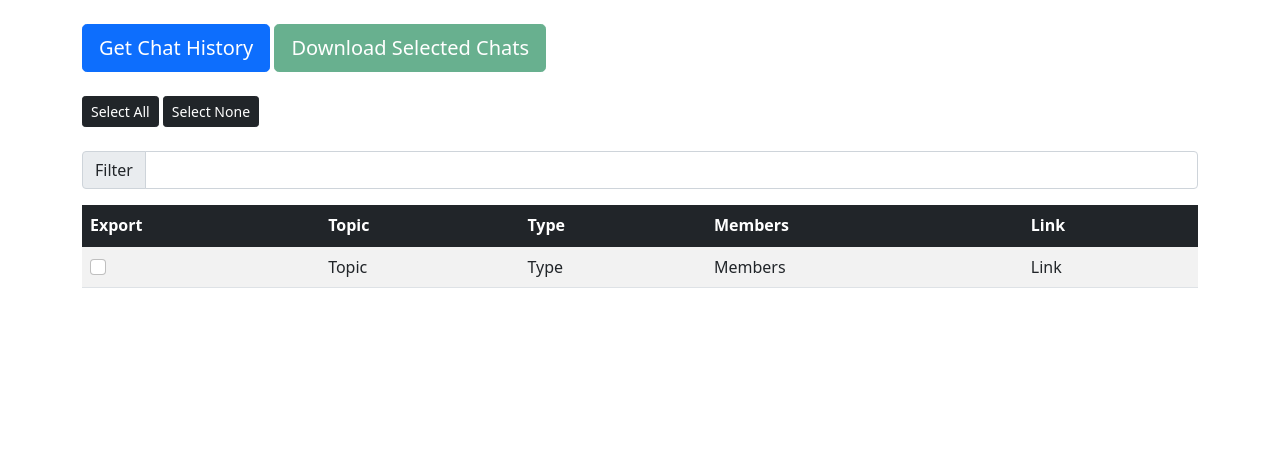
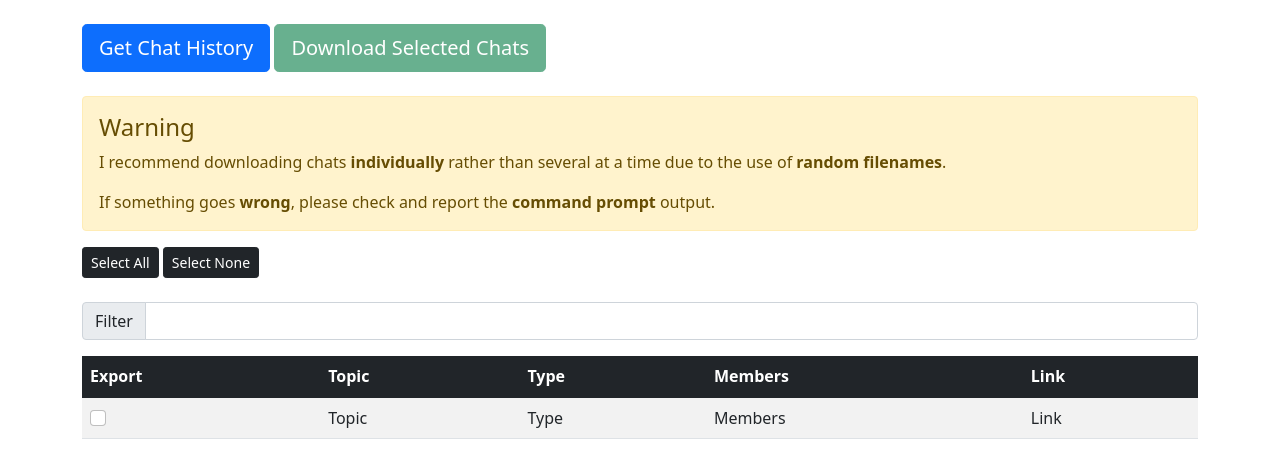
Before and after one commit to KasumiL5x/PyTeamsExporter, a Flask app: template templates/mydata.html in a window 1280 px wide. Shown: the part 57-528 px from the top of the page. Run offline with Flask 2, Linux system fonts and the light colour scheme; the template is opened without the code that fills it, so the values that code supplies are empty; some libraries are stand-ins or nearby versions.

Commit message:
Added a warning for a specific deployment.

```diff
--- a/templates/mydata.html
+++ b/templates/mydata.html
@@ -48,6 +48,12 @@
 		<button id="get_chats" class="btn btn-primary btn-lg" type="button">Get Chat History</button>
 		<button id="download_chats" class="btn btn-success btn-lg disabled" type="button">Download Selected Chats</button>
 		<br/><br/>
+
+		<div class="alert alert-warning" role="alert">
+			<h4 class="alert-heading">Warning</h4>
+			<p>I recommend downloading chats <strong>individually</strong> rather than several at a time due to the use of <strong>random filenames</strong>.</p>
+			<p class="mb-0">If something goes <strong>wrong</strong>, please check and report the <strong>command prompt</strong> output.</p>
+		</div>
 
 		<!-- Chats table (and easy de/select buttons). -->
 		<button id="chats_select_all" type="button" class="btn btn-dark btn-sm">Select All</button>
```
